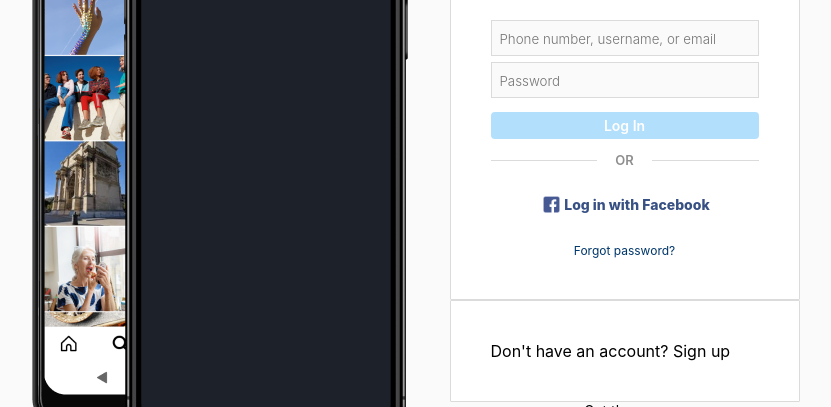
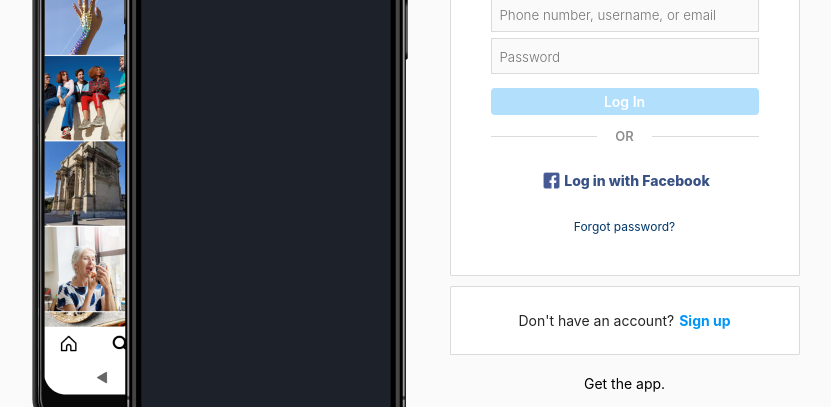
Before and after one commit to DjairMaykon/instagram-clone, a plain HTML site: page index.html in a window 1280 px wide. Shown: the part 164-571 px from the top of the page, without its empty margins (248-1079 px from the left). Drawn offline with Linux system fonts and the light colour scheme.

Commit message:
style: card singup

```diff
--- a/css/style.css
+++ b/css/style.css
@@ -15,13 +15,13 @@ main {
   margin-top: 32px;
   display: flex;
   justify-content: center;
-  align-items: center;
   flex: 1;
 }
 
 main section {
   min-width: 350px;
   display: flex;
+  gap: 10px;
   flex-direction: column;
   height: 100%;
 }
@@ -40,7 +40,6 @@ main section article.card {
 
 main section article#login-card {
   gap: 36px;
-
   align-items: center;
 }
 main section article#login-card img.text-logo {
@@ -117,8 +116,22 @@ main section article#login-card form .forgot-pass {
   margin-top: 12px;
   text-align: center;
 }
+main section article#singup-card {
+  flex-direction: row;
+  justify-content: center;
+  gap: 5px;
+  padding: 25px 40px;
+  color: rgba(var(--i1d, 38, 38, 38), 1);
+  font-size: 14px;
+}
+main section article#singup-card a {
+  color: rgba(var(--d69, 0, 149, 246), 1);
+  text-decoration: none;
+  font-weight: bold;
+}
 
 main section article.mobile-app-card {
+  margin-top: 10px;
   align-items: center;
   gap: 20px;
 }
--- a/index.html
+++ b/index.html
@@ -37,7 +37,9 @@
             <a class="forgot-pass">Forgot password?</a>
           </form>
         </article>
-        <article class="card">Don't have an account? Sign up</article>
+        <article class="card" id="singup-card">
+          Don't have an account? <a href="">Sign up</a>
+        </article>
         <article class="mobile-app-card">
           <p>Get the app.</p>
           <figure>
```
